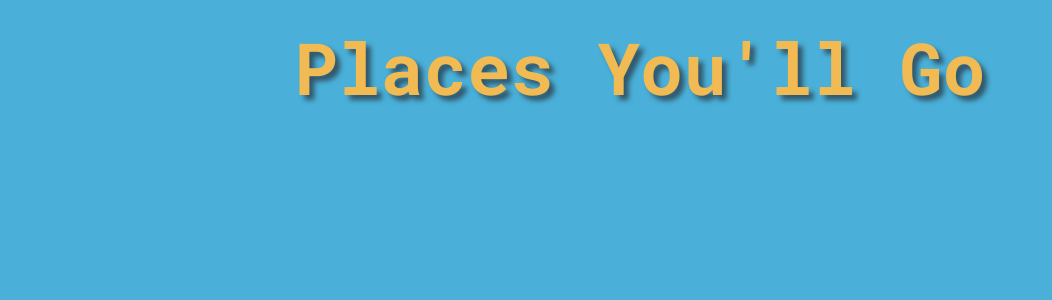
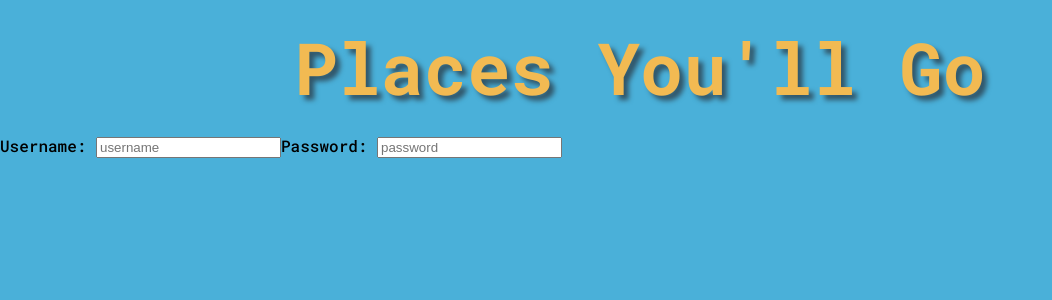
Before and after one commit to cheesehero112/Places-You-ll-Go, a React app: page /login in a window 1280 px wide. Before the commit this address had no page. Shown: the top 300 px of the page, without its empty margins (0-1052 px from the left). Built offline with nearby package versions, Linux system fonts and the light colour scheme.

Commit message:
started on a log in feature

```diff
--- a/src/components/App.js
+++ b/src/components/App.js
@@ -1,5 +1,6 @@
 import React from 'react';
 import { BrowserRouter, Route, Routes } from 'react-router-dom';
+import Login from '../pages/Login';
 import Mainpage from '../pages/Mainpage';
 import Nav from './Nav';
 
@@ -10,6 +11,10 @@ function App() {
         <Nav />
         <div>
           <Routes>
+            <Route
+              path='/login'
+              element={<Login />}
+            ></Route>
             <Route
               path='/'
               element={<Mainpage />}
--- /dev/null
+++ b/src/pages/Login.js
@@ -0,0 +1,27 @@
+import React from 'react';
+
+const Login = () => {
+  const handleSubmit = (e) => {
+    e.preventDefault();
+    console.log(e.value);
+  };
+  return (
+    <form
+      className='login-form'
+      onSubmit={handleSubmit}
+    >
+      <label>Username: </label>
+      <input
+        type='text'
+        placeholder='username'
+      ></input>
+      <label>Password: </label>
+      <input
+        type='text'
+        placeholder='password'
+      ></input>
+    </form>
+  );
+};
+
+export default Login;
```
